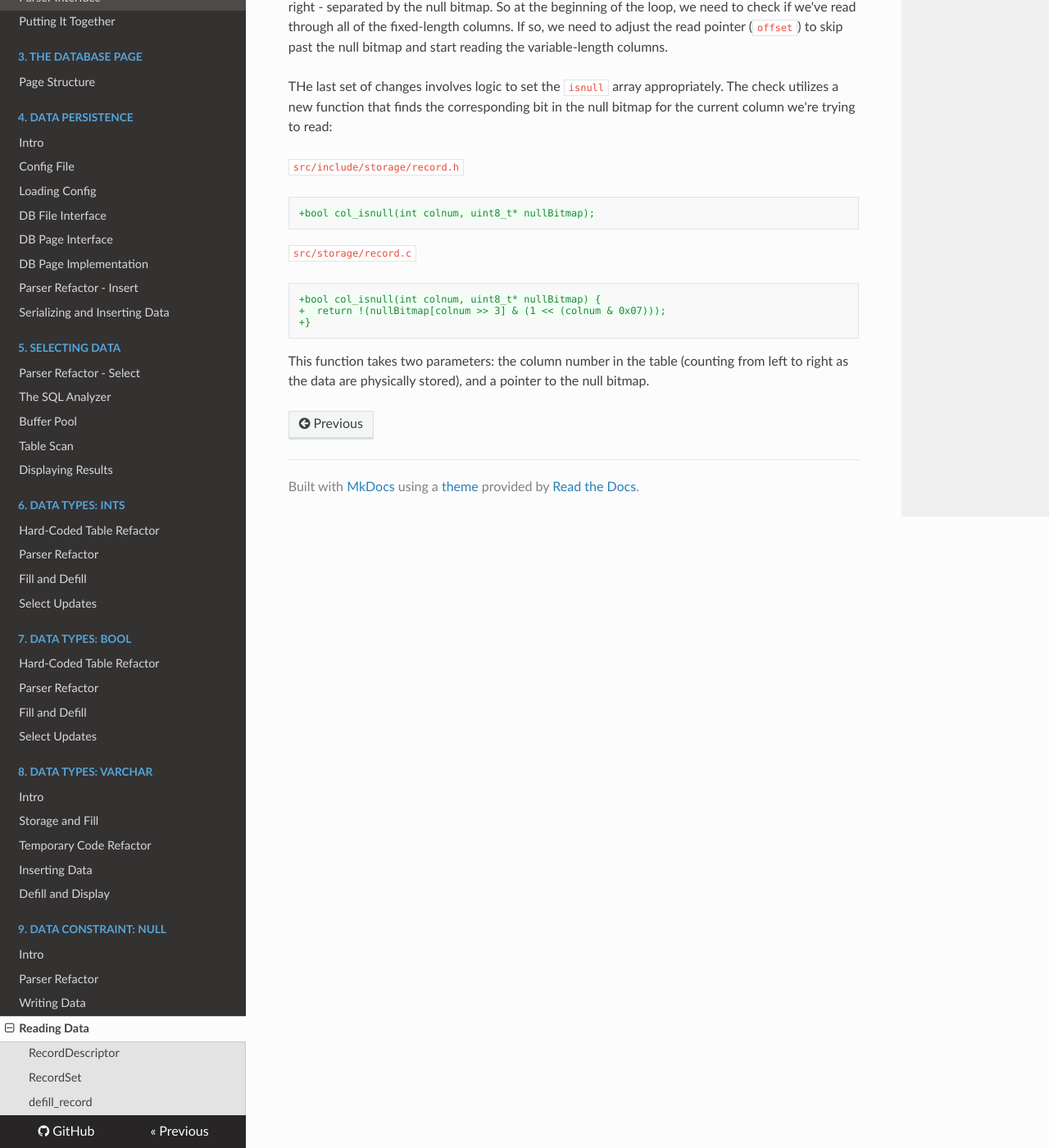
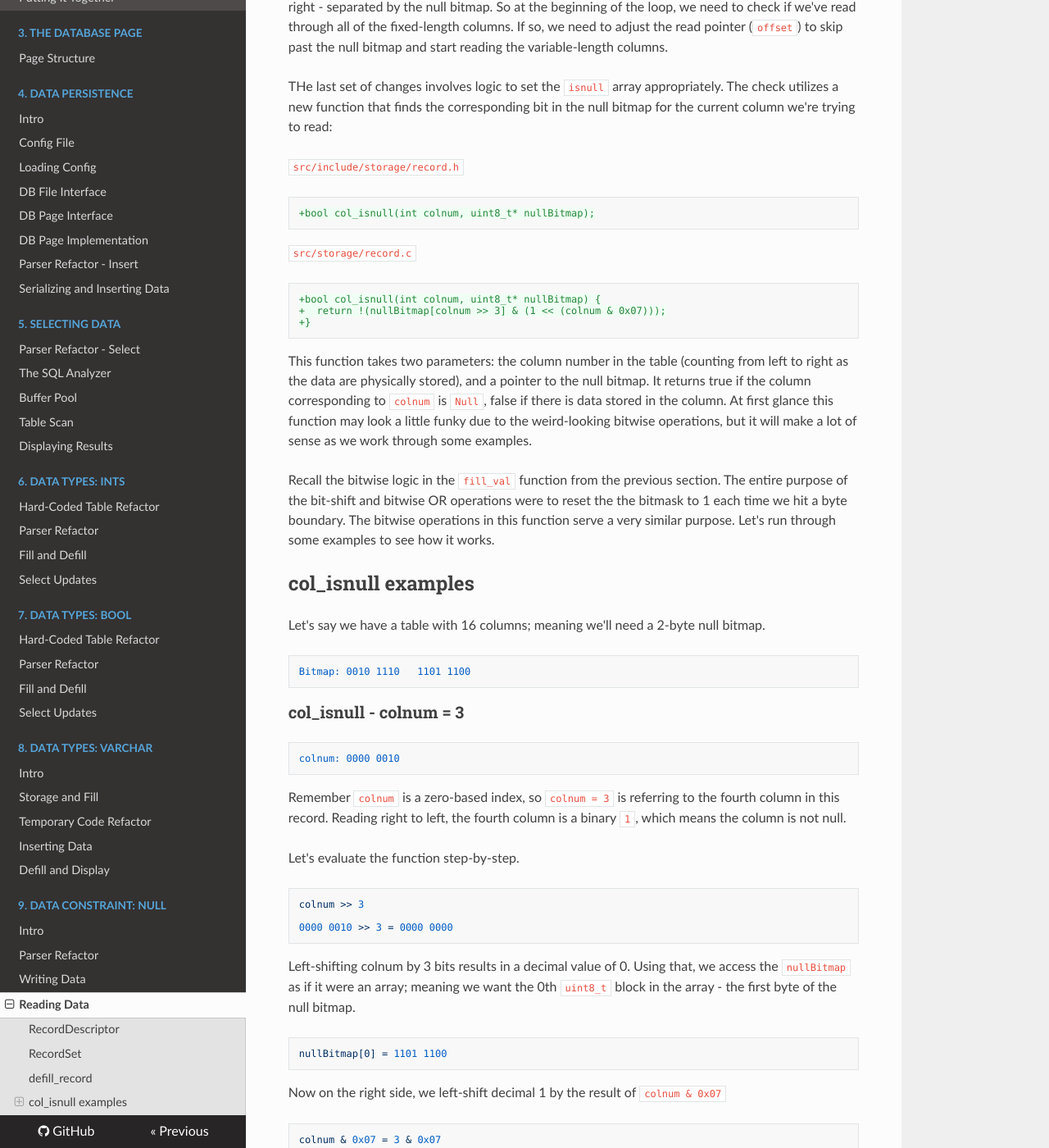
Before and after one commit to burke1791/burkeql-db, an MkDocs documentation site: the page built from docs/09-data-constraint-null/04-reading-data.md, in a window 1280 px wide and 1400 px high, scrolled down 4459 px. Shown: the whole window at 82% size. Built offline with MkDocs 1.6.1, drawn with Linux system fonts in a browser that asks for light colours; nearby versions of some CDN libraries; some of the changed text lies outside the part shown.

Commit message:
added a writeup on the col_isnull function

````diff
--- a/docs/09-data-constraint-null/04-reading-data.md
+++ b/docs/09-data-constraint-null/04-reading-data.md
@@ -263,4 +263,112 @@ THe last set of changes involves logic to set the `isnull` array appropriately.
 +}
 ```
 
-This function takes two parameters: the column number in the table (counting from left to right as the data are physically stored), and a pointer to the null bitmap.
+This function takes two parameters: the column number in the table (counting from left to right as the data are physically stored), and a pointer to the null bitmap. It returns true if the column corresponding to `colnum` is `Null`, false if there is data stored in the column. At first glance this function may look a little funky due to the weird-looking bitwise operations, but it will make a lot of sense as we work through some examples.
+
+Recall the bitwise logic in the `fill_val` function from the previous section. The entire purpose of the bit-shift and bitwise OR operations were to reset the the bitmask to 1 each time we hit a byte boundary. The bitwise operations in this function serve a very similar purpose. Let's run through some examples to see how it works.
+
+## col_isnull examples
+
+Let's say we have a table with 16 columns; meaning we'll need a 2-byte null bitmap.
+
+```
+Bitmap: 0010 1110   1101 1100
+```
+
+### col_isnull - colnum = 3
+
+```
+colnum: 0000 0010
+```
+
+Remember `colnum` is a zero-based index, so `colnum = 3` is referring to the fourth column in this record. Reading right to left, the fourth column is a binary `1`, which means the column is not null.
+
+Let's evaluate the function step-by-step.
+
+```
+colnum >> 3
+
+0000 0010 >> 3 = 0000 0000
+```
+
+Left-shifting colnum by 3 bits results in a decimal value of 0. Using that, we access the `nullBitmap` as if it were an array; meaning we want the 0th `uint8_t` block in the array - the first byte of the null bitmap.
+
+```
+nullBitmap[0] = 1101 1100
+```
+
+Now on the right side, we left-shift decimal 1 by the result of `colnum & 0x07`
+
+```
+colnum & 0x07 = 3 & 0x07
+
+0000 0010  <-- 3
+0000 0111  <-- 0x07
+--------- &
+0000 0010  <-- bitwise & result
+= 3
+```
+
+So we left-shift decimal 1 by 3 bits.
+
+```
+0000 0001 << 3 = 0000 1000
+```
+
+Finally, we bitwise & the left side with the right side
+
+```
+1101 1100  <-- 0th byte of the null bitmap
+0000 1000  <-- result of the right side
+--------- &
+0000 1000
+= 8
+```
+
+So the function will return `!(8)`. In C, `false` is defined as exactly 0; `true` is defined as "not false". Since 8 is not zero, it evaluates to `true` and we return the NOT of `true`. So our function will return `false`, meaning our column has data.
+
+### col_isnull - colnum = 8
+
+This time, we'll pick a `colnum` representing a column in the first bit of the second byte in the null bitmap. This example will really show the purpose of these bitwise operations.
+
+```
+colnum: 0000 1000
+
+colnum >> 3
+0000 1000 >> 3 = 0000 0001
+= 1
+```
+
+Meaning we want the 1st (0-based) `uint8_t` block in the `nullBitmap` array.
+
+```
+nullBitmap[1] = 0010 1110
+```
+
+On the right side we evaluate the following:
+
+```
+colnum & 0x07 = 8 & 0x07
+
+0000 1000  <-- 8
+0000 0111  <-- 0x07
+--------- &
+0000 0000
+= 0
+```
+
+Left-shift decimal 1 by 0 bits yeilds decimal 1. So our final operation:
+
+```
+0010 1110  <-- 1st (0-based) byte of the null bitmap
+0000 0000  <-- result of the right side
+--------- &
+0000 0000
+= 0
+```
+
+We return the opposite of `false`, which is `true`. Our column is `Null`.
+
+Hopefully the above made it clear how these operations keep our nullBitmap inspection coordinated. I.e. the purpose of the bit-shift in `nullBitmap[colnum >> 3]` is to access the next block of 8-bits for every 8 values of `colnum`.
+
+The purpose of `colnum & 0x07` is to effectively normalize `colnum` to a value between 0 and 7. Then the `1 << (...)` piece maps that normalized 0-7 value to the correct bit.
````
